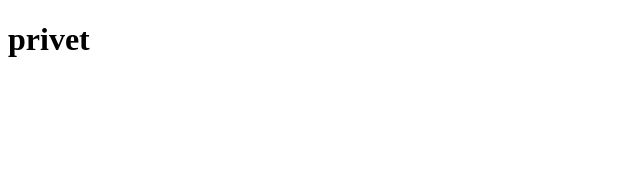
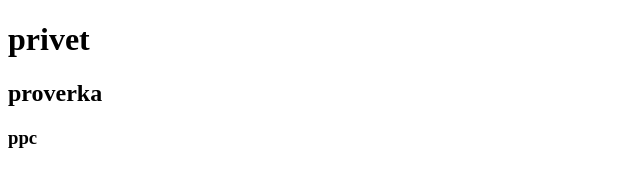
Before and after one commit to riabinin/test, a plain HTML site: page index.html in a window 1280 px wide. Shown: the whole page, without its empty margins (0-640 px from the left). Drawn offline with Linux system fonts and the light colour scheme.

Commit message:
mod test proverka

```diff
--- a/index.html
+++ b/index.html
@@ -7,6 +7,8 @@
 </head>
 <body>
     <h1>privet</h1>
+    <h2>proverka</h2>
+    <h3>ppc</h3>
 
 </body>
 </html>
```
